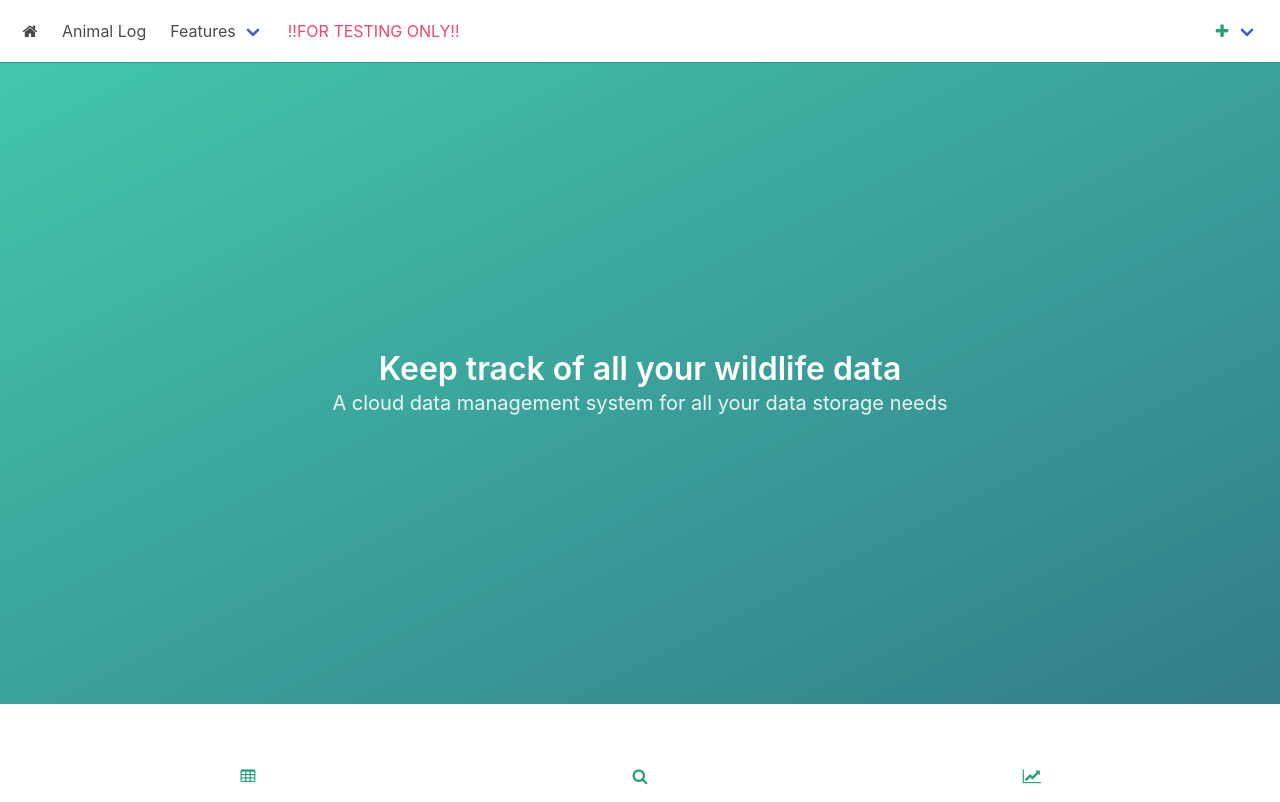
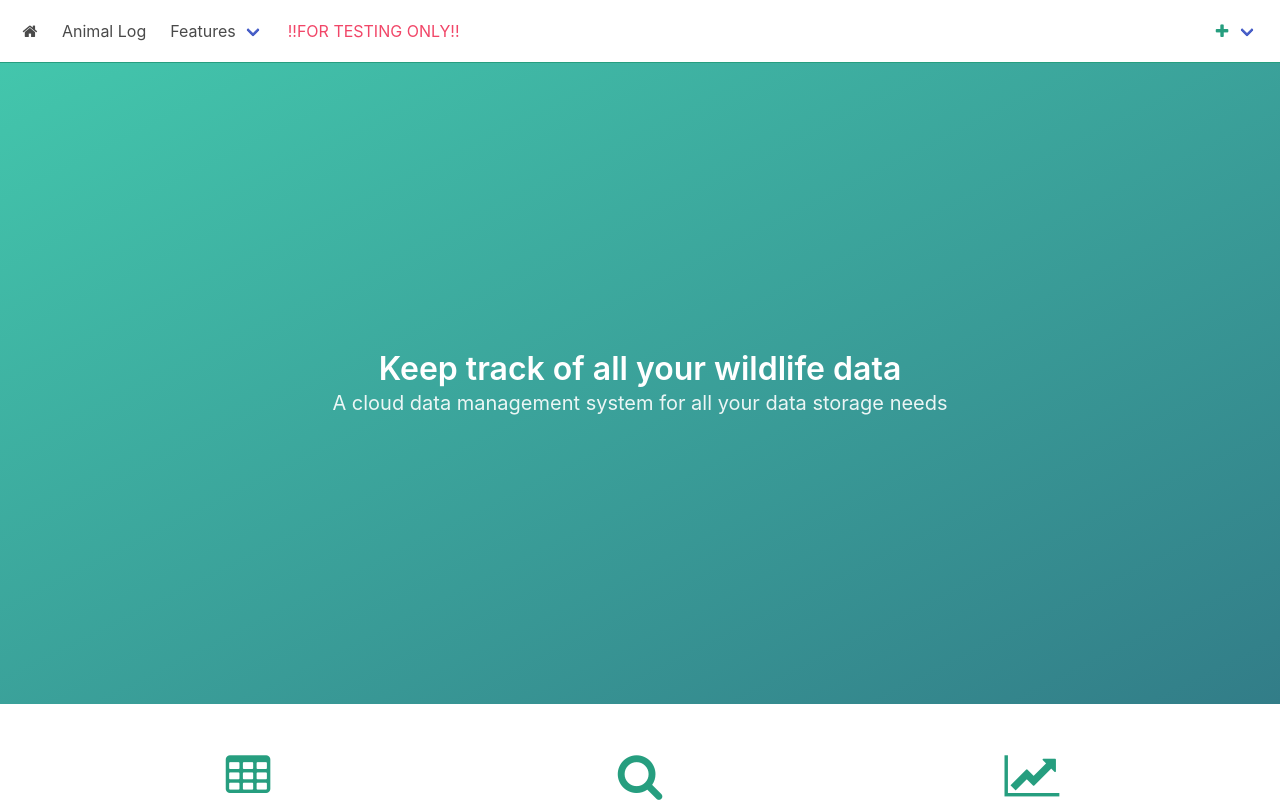
Before and after one commit to oss-wec/wisdm, a Vue app: page / in a window 1280 px wide. Shown: the top 802 px of the page. Built offline with nearby package versions, Linux system fonts and the light colour scheme; no server answers.

Commit message:
fix icon size on homepage due to Bulma 0.5.2 -> 0.5.3

```diff
--- a/src/components/Home.vue
+++ b/src/components/Home.vue
@@ -18,7 +18,7 @@
         <div class="columns">
 
           <div class="column is-4 has-text-centered">
-            <span class="icon is-large"><i class="fa fa-table color"></i></span>
+            <span class="icon is-large"><i class="fa fa-table fa-3x color"></i></span>
             <p class="title has-text-centered">
               Easily enter data
             </p>
@@ -28,7 +28,7 @@
           </div>
 
           <div class="column is-4 has-text-centered">
-            <span class="icon is-large"><i class="fa fa-search color"></i></span>
+            <span class="icon is-large"><i class="fa fa-search fa-3x color"></i></span>
             <p class="title has-text-centered">
               Search for data
             </p>
@@ -38,7 +38,7 @@
           </div>
 
           <div class="column is-4 has-text-centered">
-            <span class="icon is-large"><i class="fa fa-line-chart color"></i></span>
+            <span class="icon is-large"><i class="fa fa-line-chart fa-3x color"></i></span>
             <p class="title has-text-centered">
               Analyze and export data
             </p>
```
